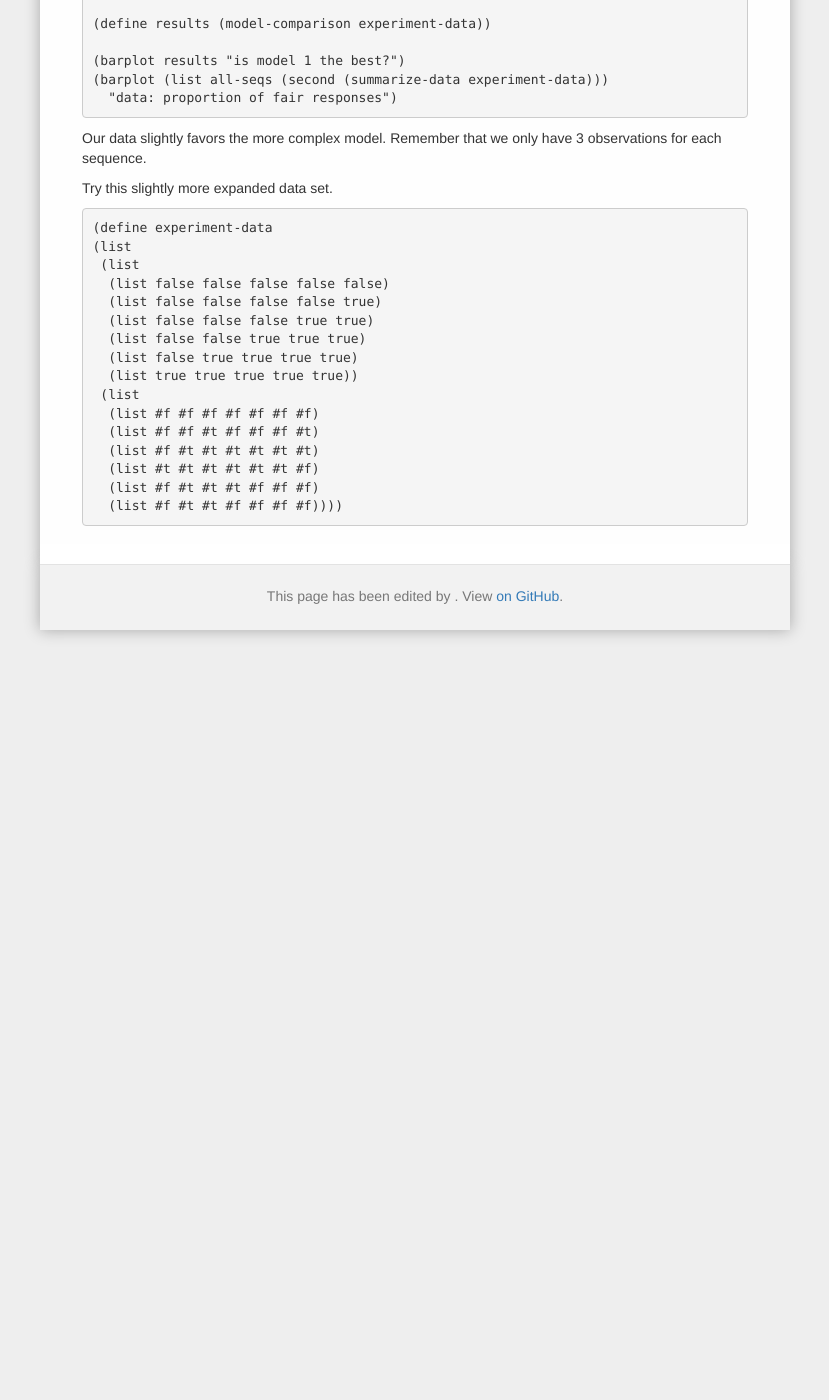
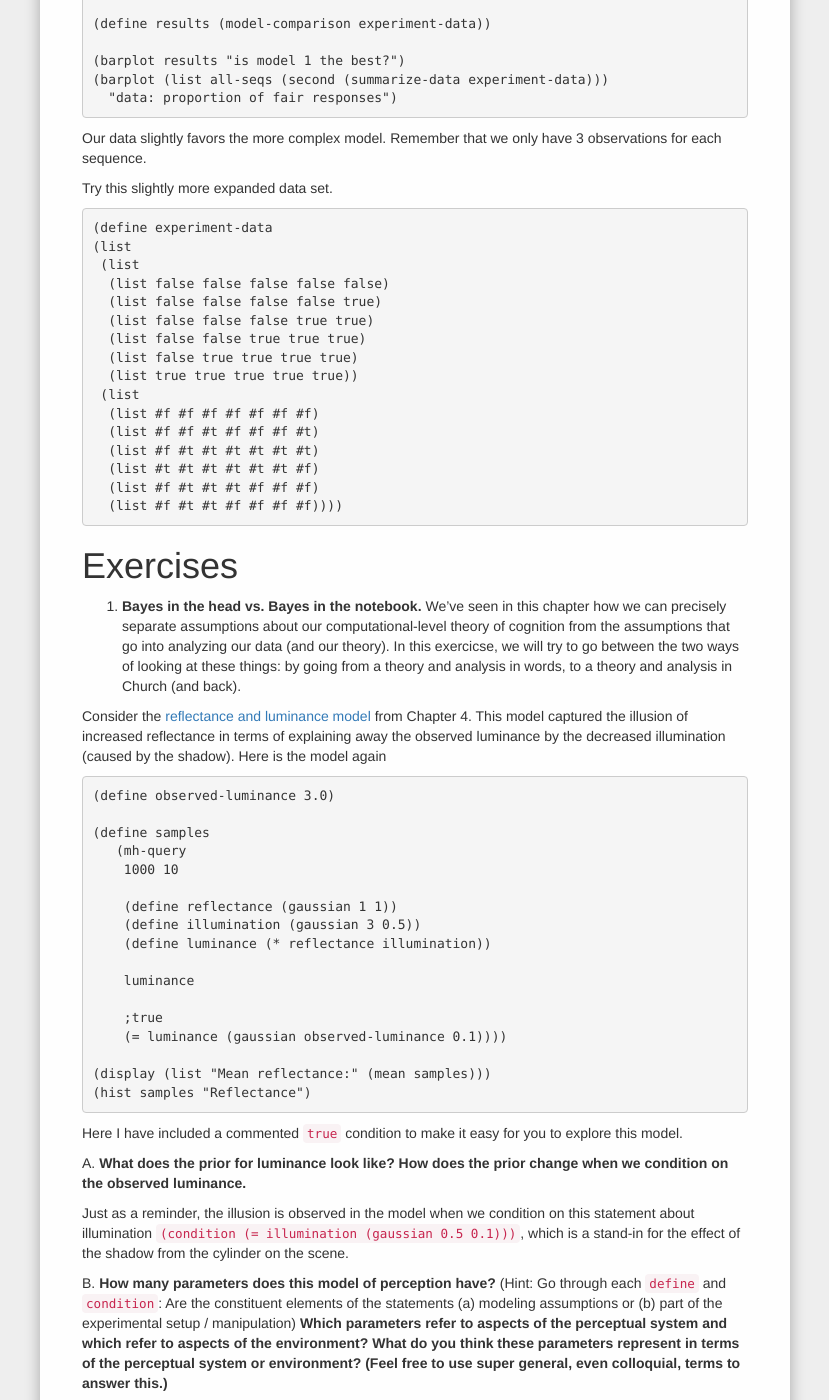
Before and after one commit to forestdb/forestdb.org, a Jekyll site: the page built from models/bayesian-data-analysis.md, in a window 1280 px wide and 1400 px high, scrolled down 40435 px. Shown: the whole window, without its empty margins (225-1054 px from the left). Built offline with Jekyll 4.4.1, drawn with Linux system fonts in a browser that asks for light colours; nearby versions of some CDN libraries; a script that is not in the unit is left out; some of the changed text lies outside the part shown.

Commit message:
Add exercise 1, still to complete

```diff
--- a/models/bayesian-data-analysis.md
+++ b/models/bayesian-data-analysis.md
@@ -1915,3 +1915,64 @@ Try this slightly more expanded data set.
       (list #t #t #t #t #t #t #f)
       (list #f #t #t #t #f #f #f)
       (list #f #t #t #f #f #f #f))))
+
+# Exercises
+
+1. **Bayes in the head vs. Bayes in the notebook.** We've seen in this chapter how we can precisely separate assumptions about our computational-level theory of cognition from the assumptions that go into analyzing our data (and our theory). In this exercicse, we will try to go between the two ways of looking at these things: by going from a theory and analysis in words, to a theory and analysis in Church (and back).
+
+Consider the [reflectance and luminance model](https://probmods.org/patterns-of-inference.html#a-case-study-in-modularity-visual-perception-of-surface-lightness-and-color) from Chapter 4. This model captured the illusion of increased reflectance in terms of explaining away the observed luminance by the decreased illumination (caused by the shadow). Here is the model again
+
+~~~
+(define observed-luminance 3.0)
+
+(define samples
+   (mh-query
+    1000 10
+
+    (define reflectance (gaussian 1 1))
+    (define illumination (gaussian 3 0.5))
+    (define luminance (* reflectance illumination))
+
+    luminance
+
+    ;true
+    (= luminance (gaussian observed-luminance 0.1))))
+
+(display (list "Mean reflectance:" (mean samples)))
+(hist samples "Reflectance")
+~~~
+
+Here I have included a commented `true` condition to make it easy for you to explore this model.
+
+A. **What does the prior for luminance look like? How does the prior change when we condition on the observed luminance.**
+
+  Just as a reminder, the illusion is observed in the model when we condition on this statement about illumination  `(condition (= illumination (gaussian 0.5  0.1)))`, which is a stand-in for the effect of the shadow from the cylinder on the scene.
+
+B. **How many parameters does this model of perception have?** (Hint: Go through each `define` and `condition`: Are the constituent elements of the statements (a) modeling assumptions or (b) part of the experimental setup / manipulation) **Which parameters refer to aspects of the perceptual system and which refer to aspects of the environment? What do you think these parameters represent in terms of the perceptual system or environment? (Feel free to use super general, even colloquial, terms to answer this.)**
+
+C. Replace the hard-coded parameters of this model with variables, defined outside the query. Give them the most intuitive names you can fashion. Use this starter (pseudo) code.
+
+
+~~~
+(define parameter1 ...)
+(define parameter2 ...)
+;...
+
+(define observed-luminance 3.0)
+
+(query
+
+ (define reflectance (gaussian 1 1))
+ (define illumination (gaussian 3 0.5))
+ (define luminance (* reflectance illumination))
+
+ luminance
+
+ (= luminance (gaussian observed-luminance 0.1))))
+~~~
+
+D. Are all of these parameters independent? (If you had to specify values for them, would you have to consider values of other parameters when specifying them?) If two are not independent, can you think of a reparameterization that would be more independent? (Hint: If you have non-independent parameters, you could keep only one of them and introduce a parameter specifying the relation between the two. E.g., two points that are linearly associated can be expressed as an one of them and the distance between them).
+
+E. Writing data analysis models requires specifying priors over parameters. Without much prior knowledge in a domain, we want to pick priors that make the fewest assumptions. A good place to start is to think about the possible values the parameter could take on. For each parameter, write down what you know about the possible values it could take on?
+
+F. Write the data analysis model? What are you going to query for? (parameters, posterior predictive)
```
